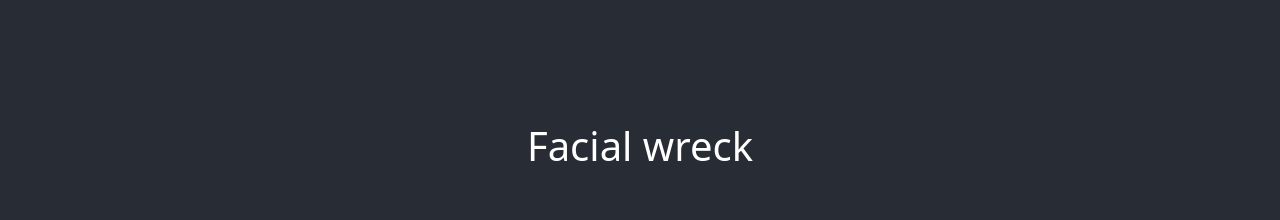
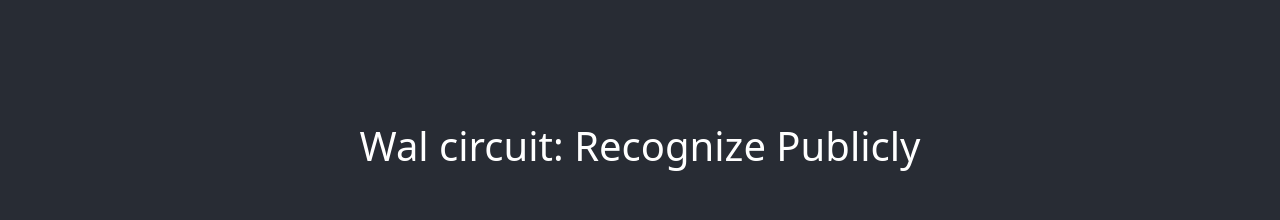
Before and after one commit to WalterScimone/face-recognition, a React (Create React App) app in the folder client/: page / in a window 1280 px wide. Shown: the top 220 px of the page. Built offline with nearby package versions, Linux system fonts and the light colour scheme.

Commit message:
App.js props and mods update...

```diff
--- a/client/src/App.js
+++ b/client/src/App.js
@@ -3,22 +3,29 @@ import React from 'react';
 import './App.css';
 import 'bootstrap/dist/css/bootstrap.min.css'
 import { Container, Row, Col } from 'react-bootstrap'
+import ImageUploadForm from './components/ImageUploadForm/ImageUploadForm'
+
+//recognize and enroll for endpoint prop...
+const recognize = "recognize"
+const enroll = "enroll"
 
 //react function...
 function App() {
   return (
     <div className="App">
       <header className="App-header">
-        <h1>Facial wreck</h1>
+        <h1>Wal circuit: Recognize Publicly</h1>
       </header>
       <main>
         <Container>
           <Row className="justify-content-md-center">
             <Col md="6">
               <h1>Test person form</h1>
+              <ImageUploadForm endpoint={recognize} />
             </Col>
             <Col md="6">
               <h1>Add person form</h1>
+              <ImageUploadForm endpoint={enroll} />
             </Col>
           </Row>
         </Container>
```
